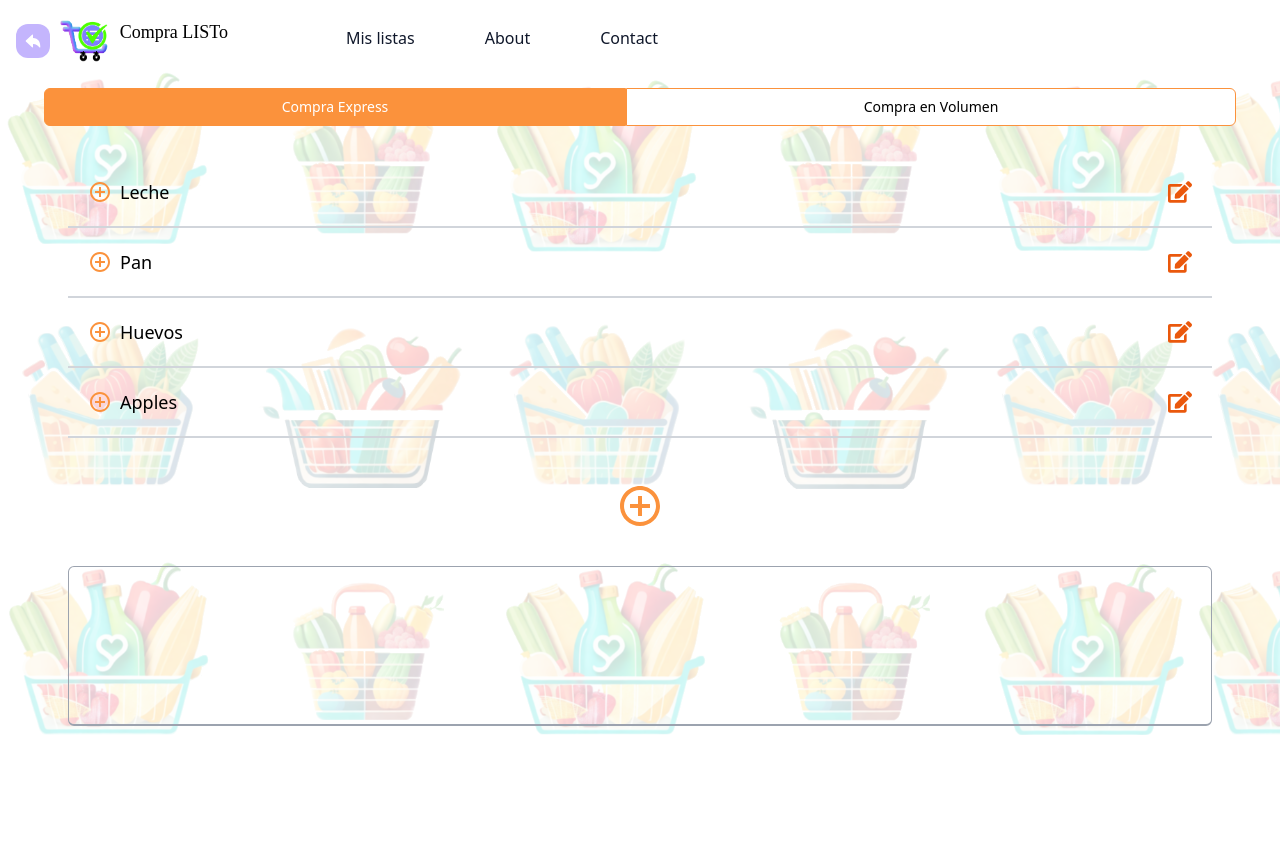
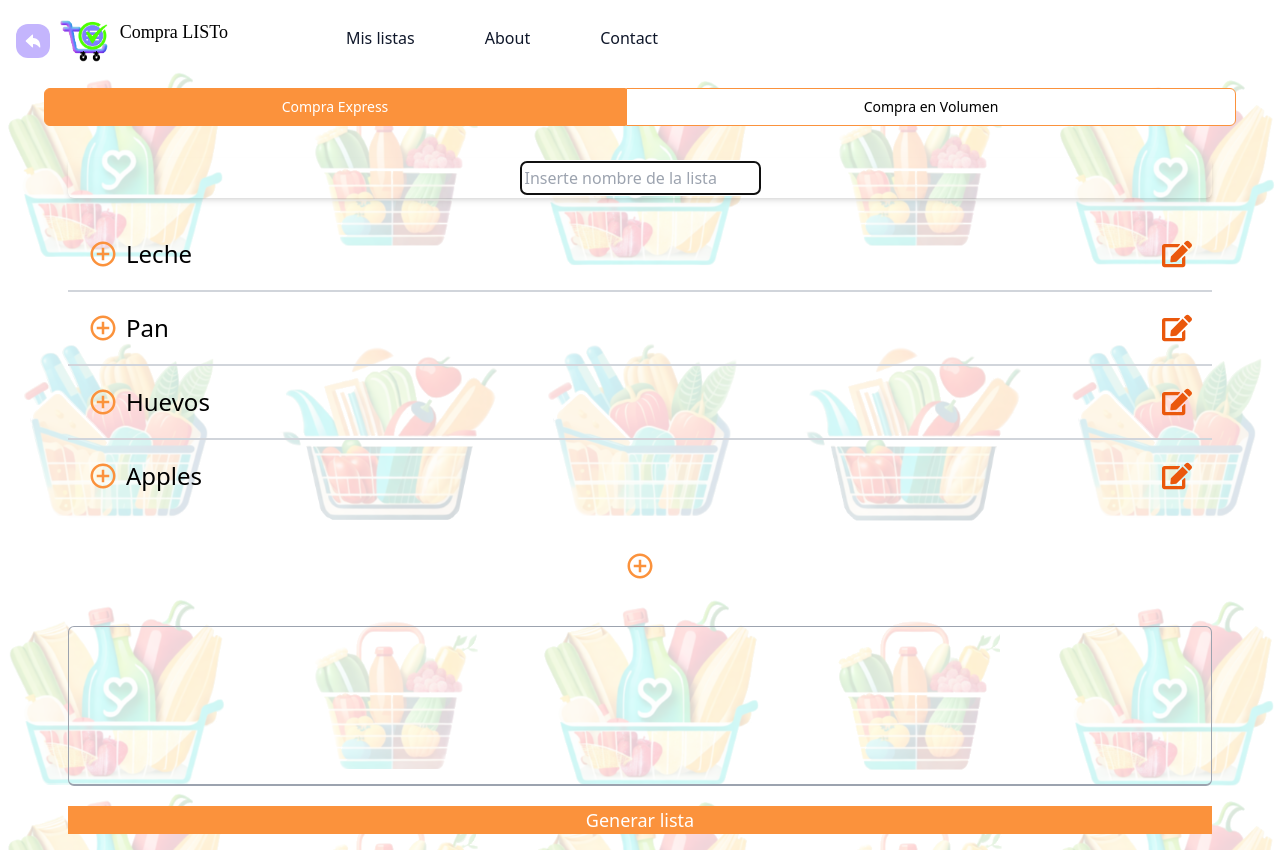
Before and after one commit to No-Country/s7-11-t-javareact, a React (Vite) app in the folder client/: page /list in a window 1280 px wide. Before the commit the page ends 800 px from the top, so only its background shows below. Built offline with nearby package versions, Linux system fonts and the light colour scheme; some icons are missing; a web font is replaced by a local one; what @react-pdf/renderer would draw is missing.

Commit message:
feat: se agrego nuevo array donde almacenara lo que se va a mostrar en home

```diff
--- a/client/src/pages/ListPage/ExpressBuyTab.jsx
+++ b/client/src/pages/ListPage/ExpressBuyTab.jsx
@@ -26,7 +26,31 @@ function ExpressTab() {
   });
   const [selectedProducts, setSelectedProducts] = useState([]);
   const [formState, setFormState] = useState(false);
-
+  const [nameList, setNameList] = useState([
+    {
+      id: 1,
+      name: "deseos",
+      data: [
+        { id: 1, name: "Leche", checked: false, editing: false, quantity:4 },
+        { id: 2, name: "Pan", checked: false, editing: false,quantity:3 },
+        { id: 3, name: "Huevos", checked: false, editing: false,quantity:1 },
+        { id: 4, name: "Apples", checked: false, editing: false, quantity:2 },
+      ],
+    },
+    {
+      id: 2,
+      name: "compras",
+      data: [
+        { id: 1, name: "Leche", checked: false, editing: false, quantity:2  },
+        { id: 2, name: "Pan", checked: false, editing: false, quantity:2  },
+        { id: 3, name: "Huevos", checked: false, editing: false,quantity:2  },
+        { id: 4, name: "Apples", checked: false, editing: false,quantity:2  },
+      ],
+    },
+  ]);
+  const [newListName, setNewListName] = useState("");
+  const [errorMessage, setErrorMessage] = useState("");
+  console.log(nameList);
   useEffect(() => {
     localStorage.setItem("dailyProducts", JSON.stringify(dailyProducts));
   }, [dailyProducts]);
@@ -112,39 +136,66 @@ function ExpressTab() {
     localStorage.setItem("selectItemState", JSON.stringify(updatedQuantitys));
   };
 
+  const handleListNameChange = (event) => {
+    setNewListName(event);
+  };
+
+  const addNewListHome = () => {
+    if (newListName.trim() !== "") {
+      const newId = nameList.length + 1;
+      const newList = {
+        id: newId,
+        name: newListName,
+        data: stateSelectItem,
+      };
+      setNameList([...nameList, newList]);
+      localStorage.setItem("nameList", JSON.stringify([...nameList, newList]));
+      setNewListName("");
+      setStateSelectItem([]);
+      localStorage.removeItem("selectItemState");
+      setErrorMessage("");
+    } else {
+      setErrorMessage("Ingrese un nombre para su lista");
+    }
+  };
+
   return (
     <section className="flex flex-col gap-5 justify-between lg:px-6">
+      <div className="w-full h-10 flex flex-col items-center justify-center shadow-md rounded-md p-1">
+        <input
+          autoFocus="autofocus"
+          type="text"
+          placeholder="Inserte nombre de la lista"
+          className="border rounded-md p-1"
+          onKeyDown={(e) => {
+            if (e.key === "Enter") {
+              e.preventDefault();
+              inputRef.current.blur();
+              handleListNameChange(e.target.value);
+            }
+          }}
+          onChange={(e) => handleListNameChange(e.target.value)}
+          value={newListName}
+          ref={inputRef}
+        />
+        {errorMessage && <p className="text-red-500">{errorMessage}</p>}
+      </div>
       <ul className="h-72 overflow-y-auto">
         {dailyProducts.map((product) => (
           <li
+            onClick={() => addSelectItem(product.id)}
             key={product.id}
-            className={`${
-              product.checked === true ? "bg-slate-500" : "bg-transparent"
-            } flex justify-between items-center w-376 h-46 border-b-2 border-gray-300 p-5 text-lg`}
+            className={`cursor-pointer flex justify-between items-center w-376 h-46 border-b-2 border-gray-300 p-5 text-lg`}
           >
             <div className="flex justify-center items-center ">
-              {product.checked == false ? (
-                <BiPlusCircle
-                  onClick={() => addSelectItem(product.id)}
-                  className={`${
-                    product.checked === true ? "bg-slate-500" : "bg-transparent"
-                  } text-2xl text-primary cursor-pointer`}
-                />
-              ) : (
-                <HiXMark
-                  input
-                  onClick={() => controlProductCheck(product.id, false)}
-                  className={`${
-                    product.checked === true ? "bg-slate-500" : "bg-transparent"
-                  } text-2xl text-red-700 cursor-pointer`}
-                />
-              )}
-
+              <BiPlusCircle
+                className={`text-2xl lg:text-3xl text-primary cursor-pointer`}
+              />
               {product.editing ? (
                 <input
                   autoFocus="autofocus"
                   type="text"
-                  className="ml-2 w-full animate-blink bg-transparent rounded-md focus:outline-none focus:ring focus:ring-transparent"
+                  className="ml-2 lg:text-2xl w-full animate-blink bg-transparent rounded-md focus:outline-none focus:ring focus:ring-transparent"
                   value={product.name}
                   onChange={(e) =>
                     handleEditProduct(
@@ -156,11 +207,7 @@ function ExpressTab() {
                   onKeyDown={(e) => {
                     if (e.key === "Enter") {
                       e.preventDefault();
-                      handleEditProduct(
-                        product.id,
-                        e.target.value,
-                        false
-                      );
+                      handleEditProduct(product.id, e.target.value, false);
                       inputRef.current.blur();
                     }
                   }}
@@ -171,7 +218,7 @@ function ExpressTab() {
                   onClick={() => controlProductCheck(product.id, true)}
                   className="w-64 flex gap-5 items-center justify-start "
                 >
-                  <label htmlFor={product.id} className=" ml-2">
+                  <label htmlFor={product.id} className=" ml-2 lg:text-2xl">
                     {product.name}
                   </label>
                 </div>
@@ -184,7 +231,7 @@ function ExpressTab() {
                 }}
                 className={`${
                   product.editing ? "hidden" : "block"
-                } text-2xl text-orange-600 cursor-pointer`}
+                } text-2xl lg:text-3xl text-orange-600 cursor-pointer`}
               />
               <FaRegCheckCircle
                 onClick={() => {
@@ -192,12 +239,12 @@ function ExpressTab() {
                 }}
                 className={`${
                   product.editing === true ? "block" : "hidden"
-                } text-2xl text-green-600 cursor-pointer`}
+                } text-2xl lg:text-3xl text-green-600 cursor-pointer`}
               />
               <FaTrashAlt
                 className={`${
                   product.editing === true ? "block" : "hidden"
-                } text-2xl text-white bg-red-600 cursor-pointer p-2 rounded-lg `}
+                } text-2xl lg:text-3xl text-white bg-red-600 cursor-pointer p-2 rounded-lg `}
                 onClick={() => handleDeleteProduct(product.id)}
               />
             </div>
@@ -214,7 +261,7 @@ function ExpressTab() {
           <BiPlusCircle
             className={`${
               formState === true ? "hidden" : "block"
-            } text-5xl text-primary h-20`}
+            } text-5xl lg:text-3xl text-primary h-20`}
           />
         </div>
         <div
@@ -237,10 +284,7 @@ function ExpressTab() {
       </div>
       <ul className="w-full h-40 border border-b-2 border-gray-400 rounded-md overflow-x-hidden overflow-y-auto grid grid-cols-[3,1fr,auto] items-stretch gap-2 ">
         {stateSelectItem.map((product) => (
-          <li
-            key={product.id}
-            className="w-full flex justify-end px-2 py-1"
-          >
+          <li key={product.id} className="w-full flex justify-end px-2 py-1">
             <div className="w-72 flex gap-1 justify-start items-center border-r-2 border-black">
               <div className="bg-primary-300 p-2">
                 <MdShoppingCart />
@@ -248,7 +292,7 @@ function ExpressTab() {
               <div>{product.name}</div>
             </div>
             <div className="w-full flex justify-end items-center gap-2 bg-[#ecf6fd]">
-            <div className="flex justify-end items-center">
+              <div className="flex justify-end items-center">
                 {product.editing ? (
                   <input
                     autoFocus="autofocus"
@@ -273,7 +317,7 @@ function ExpressTab() {
                   />
                 ) : (
                   <div className="flex gap-1 items-center justify-end ">
-                    <label htmlFor={product.id} className=" ml-2">
+                    <label htmlFor={product.id} className=" ml-2 ">
                       {product.quantity}
                     </label>
                     <div>x</div>
@@ -286,7 +330,7 @@ function ExpressTab() {
                 }}
                 className={`${
                   product.editing === true ? "block" : "hidden"
-                } text-2xl text-green-600 cursor-pointer`}
+                } text-2xl lg:text-3xl text-green-600 cursor-pointer`}
               />
               <FaEdit
                 onClick={() => {
@@ -294,16 +338,21 @@ function ExpressTab() {
                 }}
                 className={`${
                   product.editing ? "hidden" : "block"
-                } text-2xl text-orange-600 cursor-pointer`}
+                } text-2xl lg:text-3xl text-orange-600 cursor-pointer`}
               />
               <HiXMark
                 onClick={() => removeSelectItem(product.id)}
-                className="text-2xl text-white bg-red-600 cursor-pointer border border-red hover:bg-white hover:text-red-500"
+                className="text-2xl lg:text-3xl text-white bg-red-600 cursor-pointer border border-red hover:bg-white hover:text-red-500"
               />
             </div>
           </li>
         ))}
       </ul>
+      <div className="w-full h-7 flex justify-center items-center p-1 bg-orange-400 text-white text-lg">
+        <button className="w-full" onClick={() => addNewListHome()}>
+          Generar lista
+        </button>
+      </div>
     </section>
   );
 }
```
